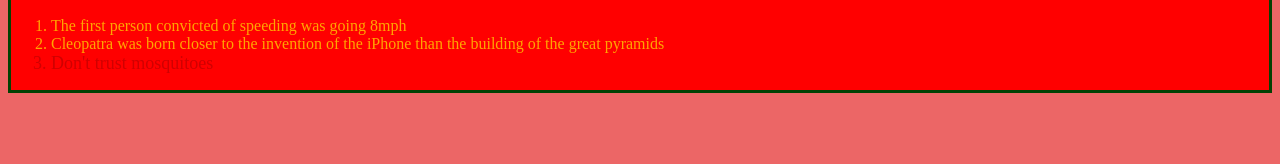
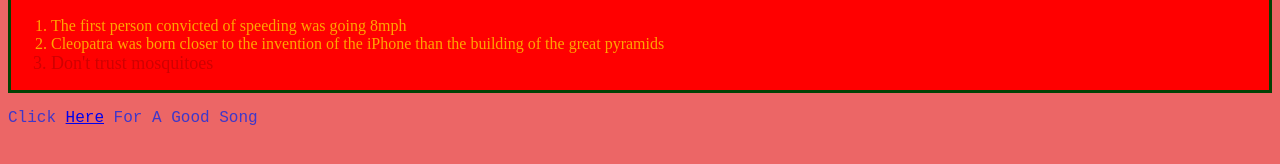
Before and after one commit to PeterAndrewBriscoe/wk1mondaytask, a plain HTML site: page index.html in a window 1280 px wide. Shown: the part 496-660 px from the top of the page. Drawn offline with Linux system fonts and the light colour scheme.

Commit message:
adding link

```diff
--- a/index.html
+++ b/index.html
@@ -36,5 +36,6 @@
             <li id="final-list-element">Don't trust mosquitoes</li>
         </ol>
     </div>
+    <p>Click <a href="https://www.youtube.com/watch?v=dQw4w9WgXcQ">here</a> for a good song</p>
 </body>
 </html>
```
